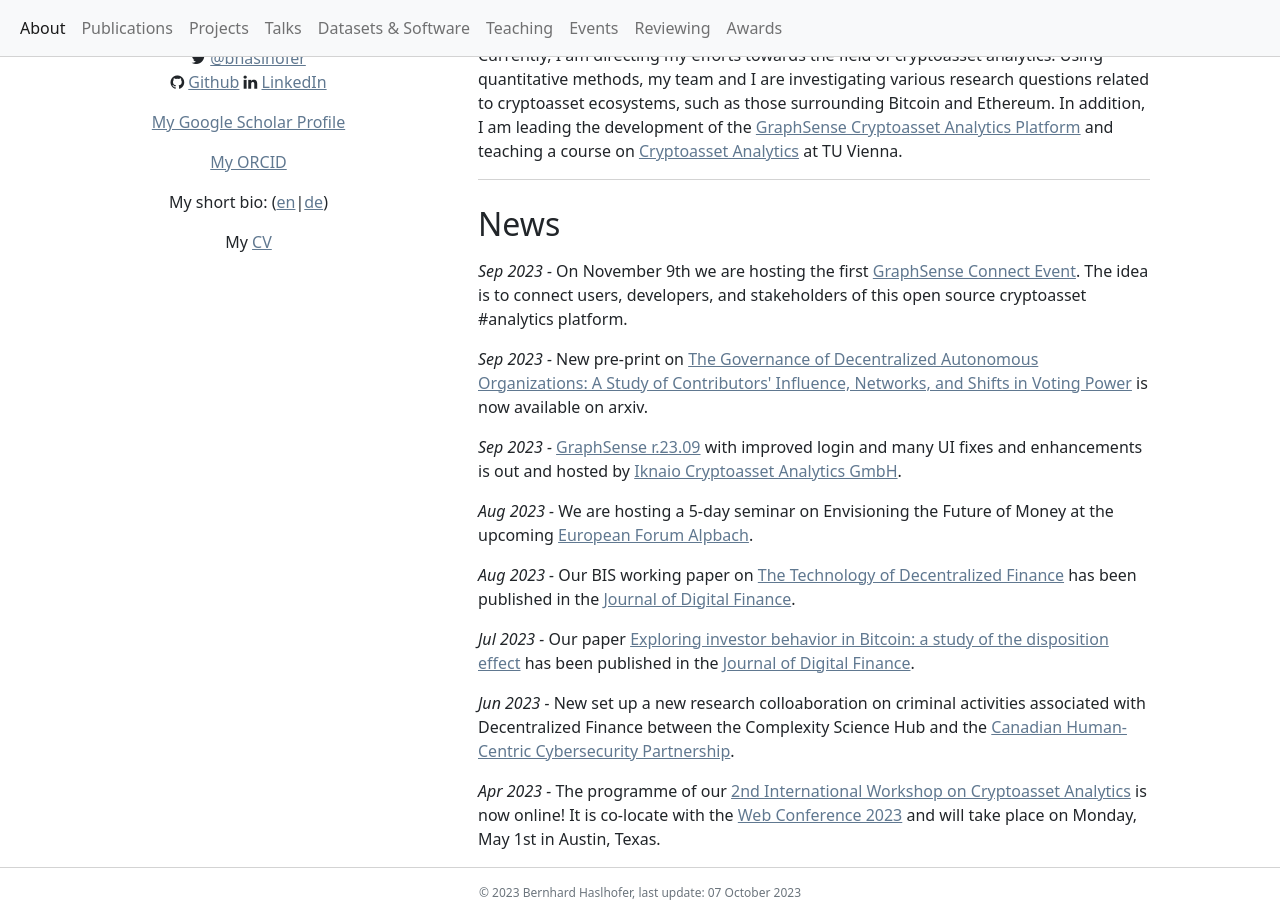
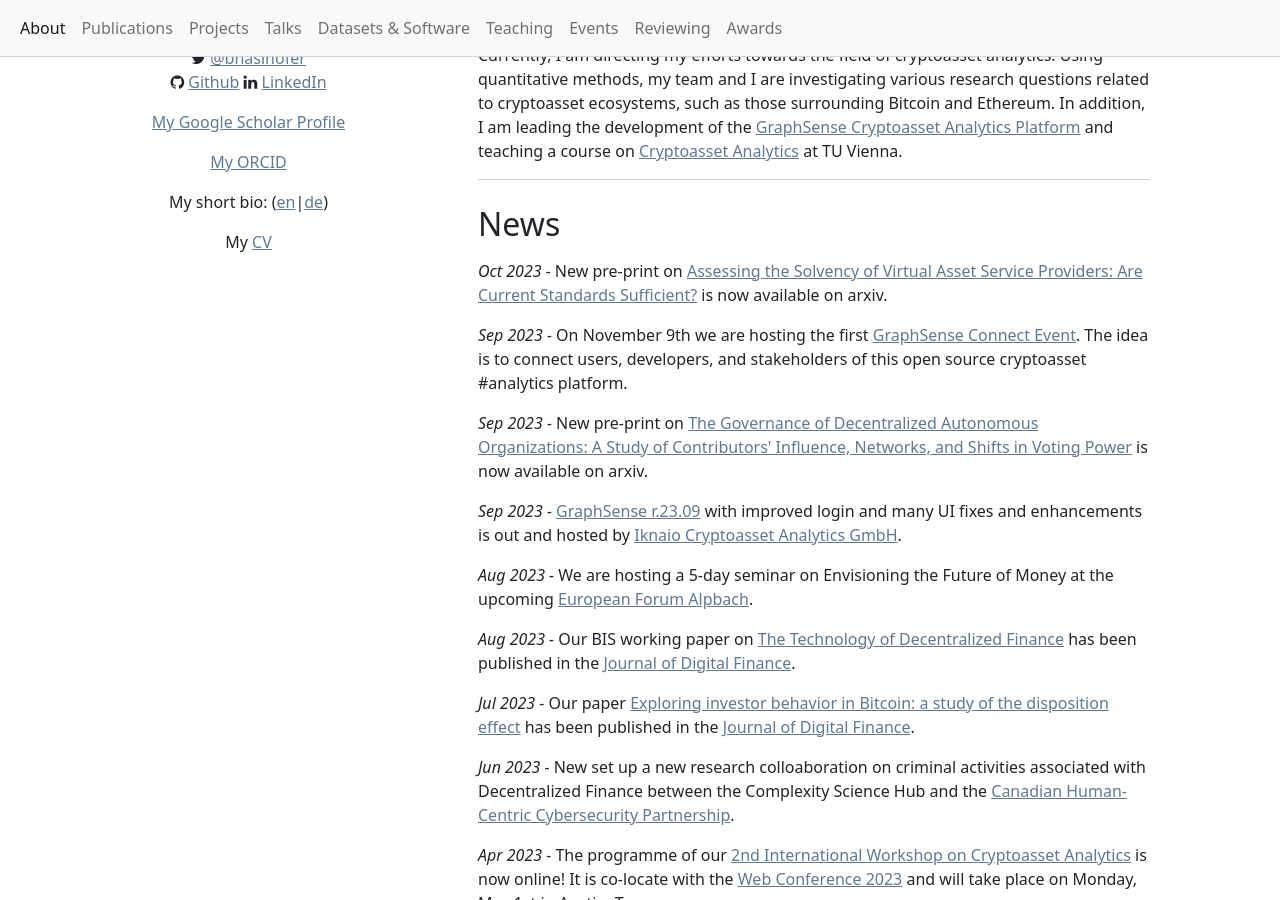
Before and after one commit to behas/behas.github.com, a Jekyll site: the page built from index.html, in a window 1280 px wide and 900 px high, scrolled down 422 px. Built offline with Jekyll 4.4.1, drawn with Linux system fonts in a browser that asks for light colours; a style sheet for code colours, icons or effects is not loaded.

Commit message:
added vasp preprint

```diff
--- a/_data/news.yml
+++ b/_data/news.yml
@@ -1,3 +1,7 @@
+- date: 2023-10-06
+  news: |
+    New pre-print on <a href="https://arxiv.org/abs/2309.16408" target="_blank">Assessing the Solvency of Virtual Asset Service Providers: Are Current Standards Sufficient?</a>
+    is now available on arxiv.
 - date: 2023-09-26
   news: |
     On November 9th we are hosting the first <a href="https://www.ikna.io/events/gsconnect2023.html" target="_blank">
--- a/_data/publications.yml
+++ b/_data/publications.yml
@@ -1,6 +1,26 @@
 ---
 nocite: "[@*]"
 references:
+- author:
+  - family: Saggese
+    given: Pietro
+  - family: Segalla
+    given: Esther
+  - family: Sigmund
+    given: Michael
+  - family: Raunig
+    given: Burkhard
+  - family: Zangerl
+    given: Felix
+  - family: Haslhofer
+    given: Bernhard
+  id: "Saggese:2024a"
+  note: Arxiv pre-print
+  title: "Assessing the solvency of virtual asset service providers: Are
+    current standards sufficient?"
+  title-short: Assessing the solvency of virtual asset service providers
+  type: manuscript
+  url: "https://arxiv.org/abs/2309.14232"
 - author:
   - family: Kitzler
     given: Stefan
```
Also changed, not shown: assets/bibliography.bib (+7 -0 lines).
